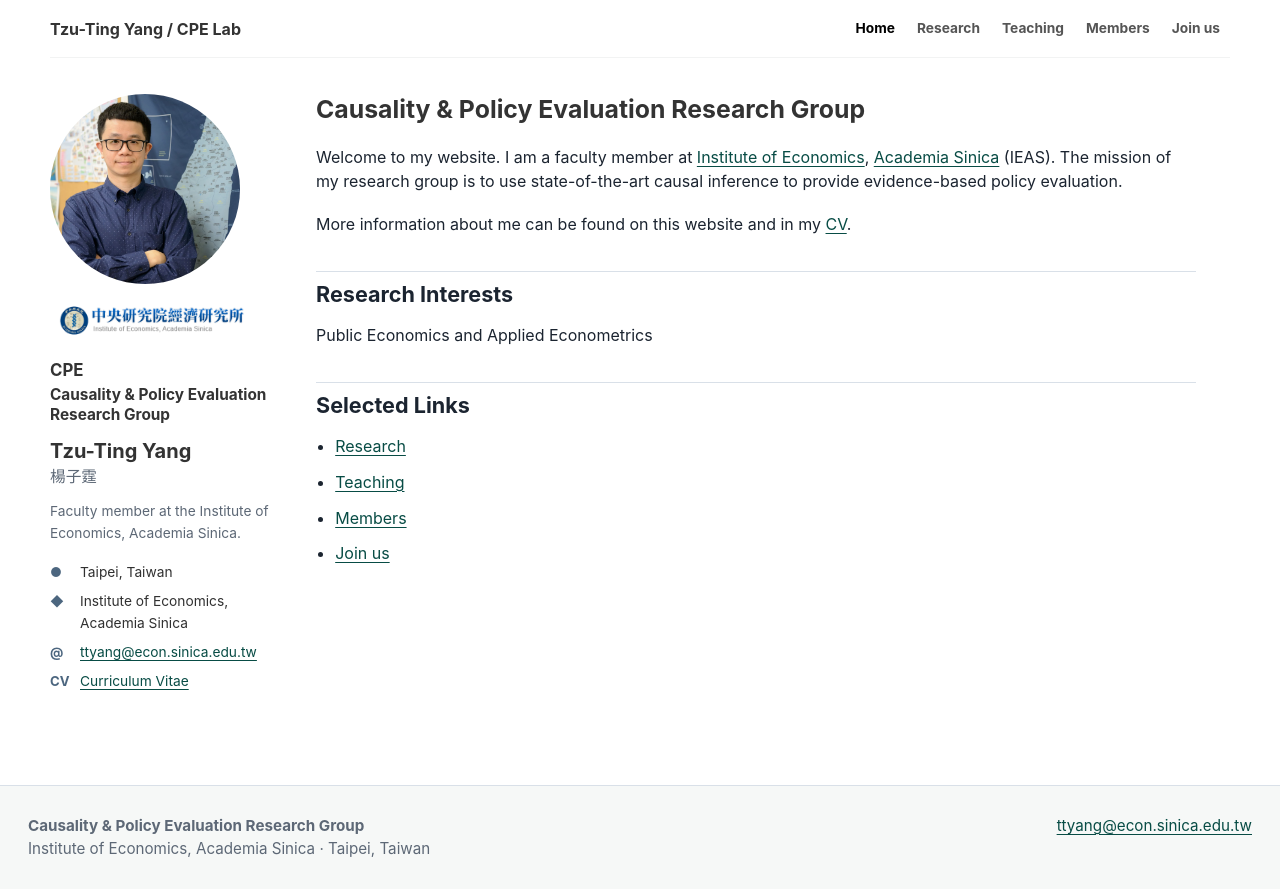
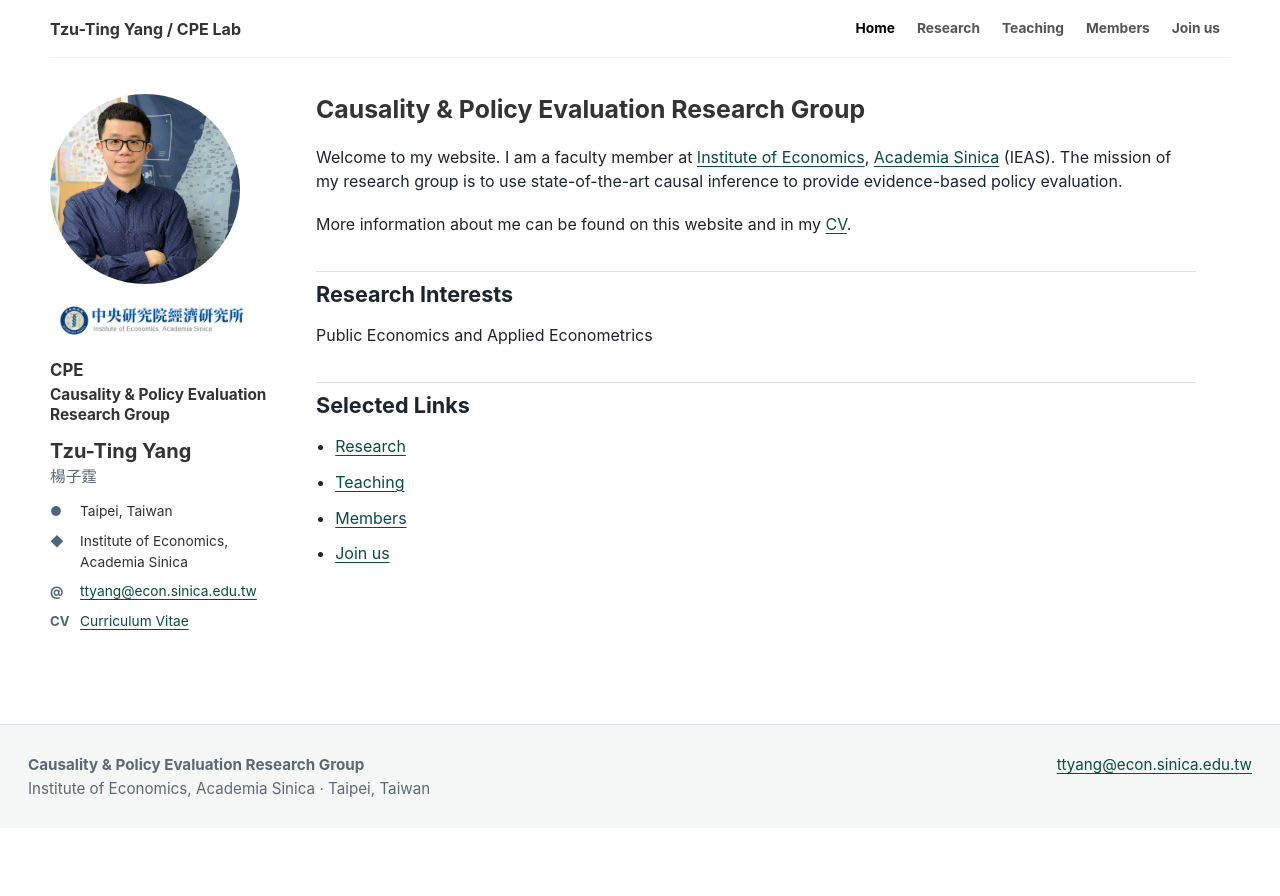
Before and after one commit to ttyangsinica/ttyangsinica.github.io, a Jekyll site: the page built from index.md, in a window 1280 px wide. Shown: the top 896 px of the page. Built offline with Jekyll 4.4.1, drawn with Linux system fonts in a browser that asks for light colours.

Commit message:
Remove homepage sidebar bio

```diff
--- a/_layouts/home.html
+++ b/_layouts/home.html
@@ -11,7 +11,6 @@ layout: default
       <p class="sidebar-lab-name">Causality & Policy Evaluation Research Group</p>
       <h2 class="sidebar-name">{{ site.author.name }}</h2>
       <p class="sidebar-name-zh">{{ site.author.name_zh }}</p>
-      <p class="sidebar-bio">Faculty member at the Institute of Economics, Academia Sinica.</p>
 
       <ul class="profile-links">
         <li><span class="profile-icon" aria-hidden="true">●</span>{{ site.author.location }}</li>
```
